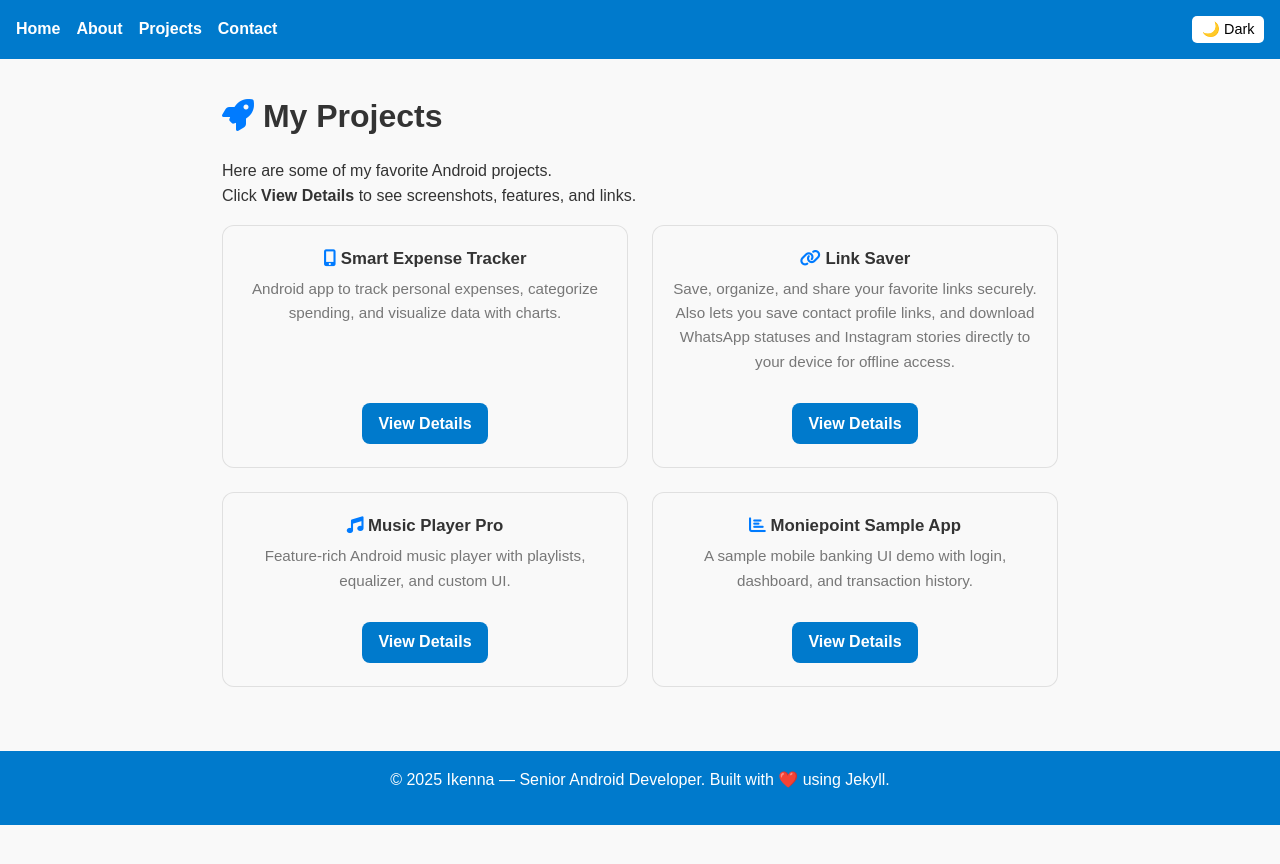
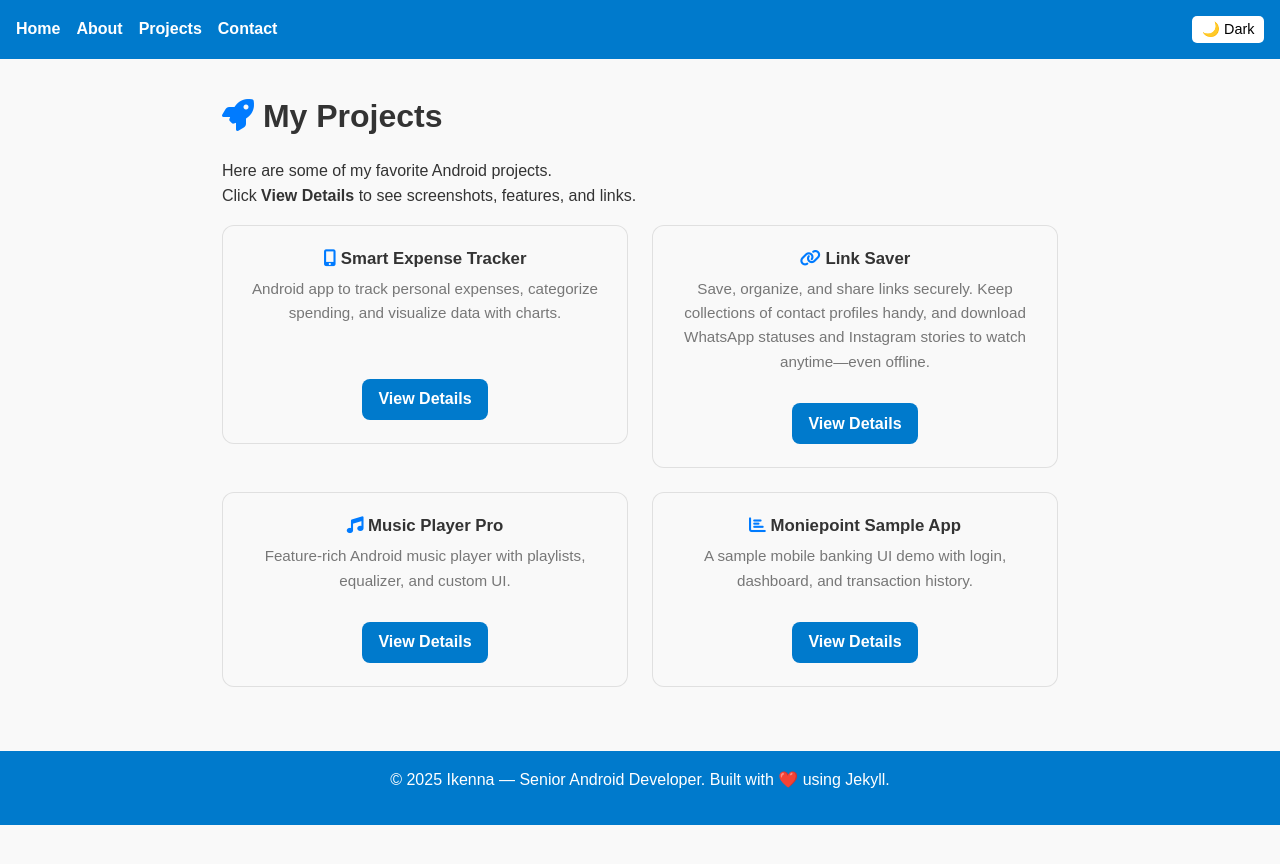
Before and after one commit to Andy112/ikenna-portfolio, a Jekyll site: the page built from projects.md, in a window 1280 px wide. Shown: the top 864 px of the page. Built offline with Jekyll 4.4.1, drawn with Linux system fonts in a browser that asks for light colours.

Commit message:
Update projects.md

```diff
--- a/projects.md
+++ b/projects.md
@@ -13,14 +13,14 @@ Click **View Details** to see screenshots, features, and links.
   <!-- Project 1 -->
   <div class="project-card">
     <h3><i class="fas fa-mobile-alt"></i> Smart Expense Tracker</h3>
-    <p>Android app to track personal expenses, categorize spending, and visualize data with charts.<br><br><br></p>
+    <p>Android app to track personal expenses, categorize spending, and visualize data with charts.<br><br></p>
     <a class="btn" href="{{ site.baseurl }}/projects/trackulator">View Details</a>
   </div>
 
   <!-- Project 2 -->
   <div class="project-card">
     <h3><i class="fas fa-link"></i> Link Saver</h3>
-    <p>Save, organize, and share your favorite links securely. Also lets you save contact profile links, and download WhatsApp statuses and Instagram stories directly to your device for offline access.</p>
+    <p>Save, organize, and share links securely. Keep collections of contact profiles handy, and download WhatsApp statuses and Instagram stories to watch anytime—even offline.</p>
     <a class="btn" href="{{ site.baseurl }}/projects/link-saver">View Details</a>
   </div>
 
```
